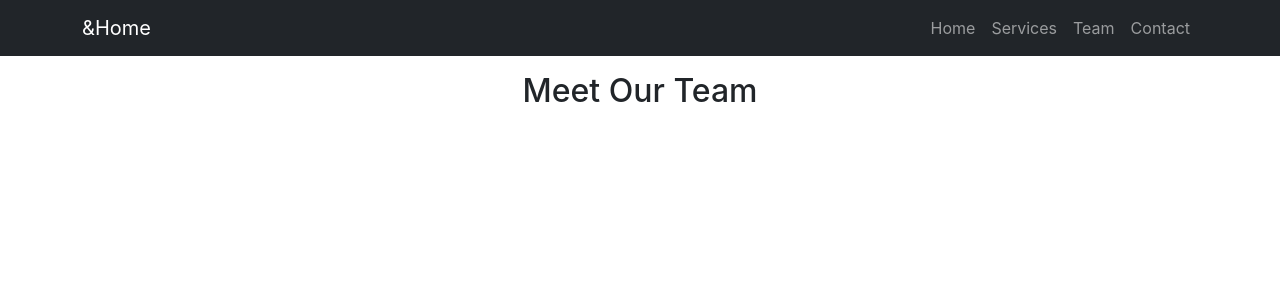
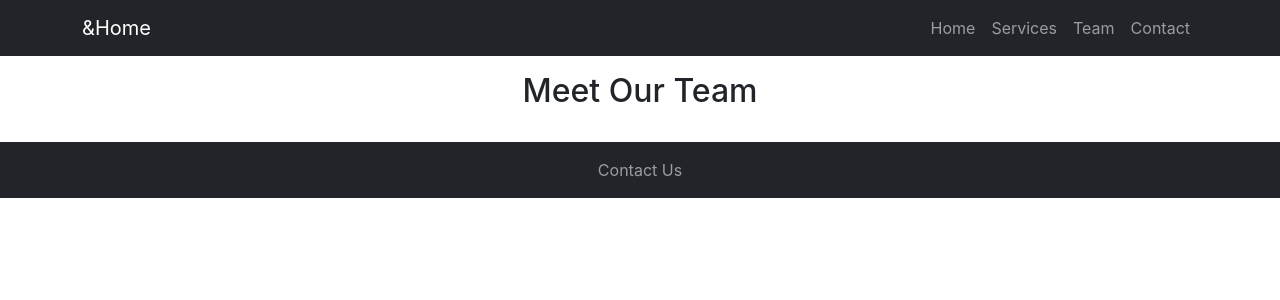
Before and after one commit to tkm404/ampers-redesign, a React (Create React App) app: page /team in a window 1280 px wide. Shown: the top 300 px of the page. Built offline with nearby package versions, Linux system fonts and the light colour scheme.

Commit message:
import Banner to TeamControl

```diff
--- a/src/components/TeamControl.js
+++ b/src/components/TeamControl.js
@@ -1,6 +1,7 @@
 import React from "react";
 import Team from '../pages/Team'
 import Stack from 'react-bootstrap/Stack'
+import Banner from "./Banner";
 
 function TeamControl() {
 
@@ -9,6 +10,7 @@ function TeamControl() {
       <Stack gap={2} className="p-4 col-md-8 mx-auto">
         <Team />
       </Stack>
+      <Banner />
     </React.Fragment>
   )
 }
```
